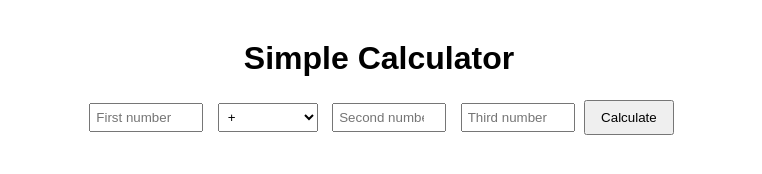
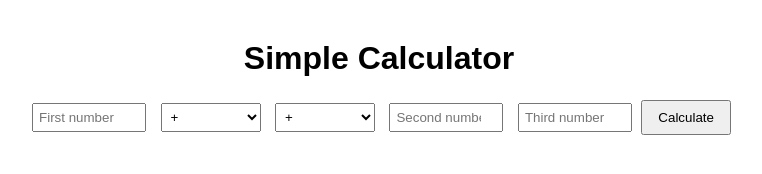
Before and after one commit to BrillianceLi-KKCF/JSCalculator, a plain HTML site: page index.html in a window 1280 px wide. Shown: the whole page, without its empty margins (261-1023 px from the left). Drawn offline with Linux system fonts and the light colour scheme.

Commit message:
Update index.html

```diff
--- a/index.html
+++ b/index.html
@@ -21,6 +21,14 @@
     <option value="%">%</option>     <!-- Modulus -->
   </select>
 
+  <select id="operator2">
+    <option value="+">+</option>     <!-- Addition -->
+    <option value="-">−</option>     <!-- Subtraction -->
+    <option value="*">×</option>     <!-- Multiplication -->
+    <option value="/">÷</option>     <!-- Division -->
+    <option value="%">%</option>     <!-- Modulus -->
+  </select>
+
   <!-- Input for the second number -->
   <input type="number" id="num2" placeholder="Second number">
 
```
